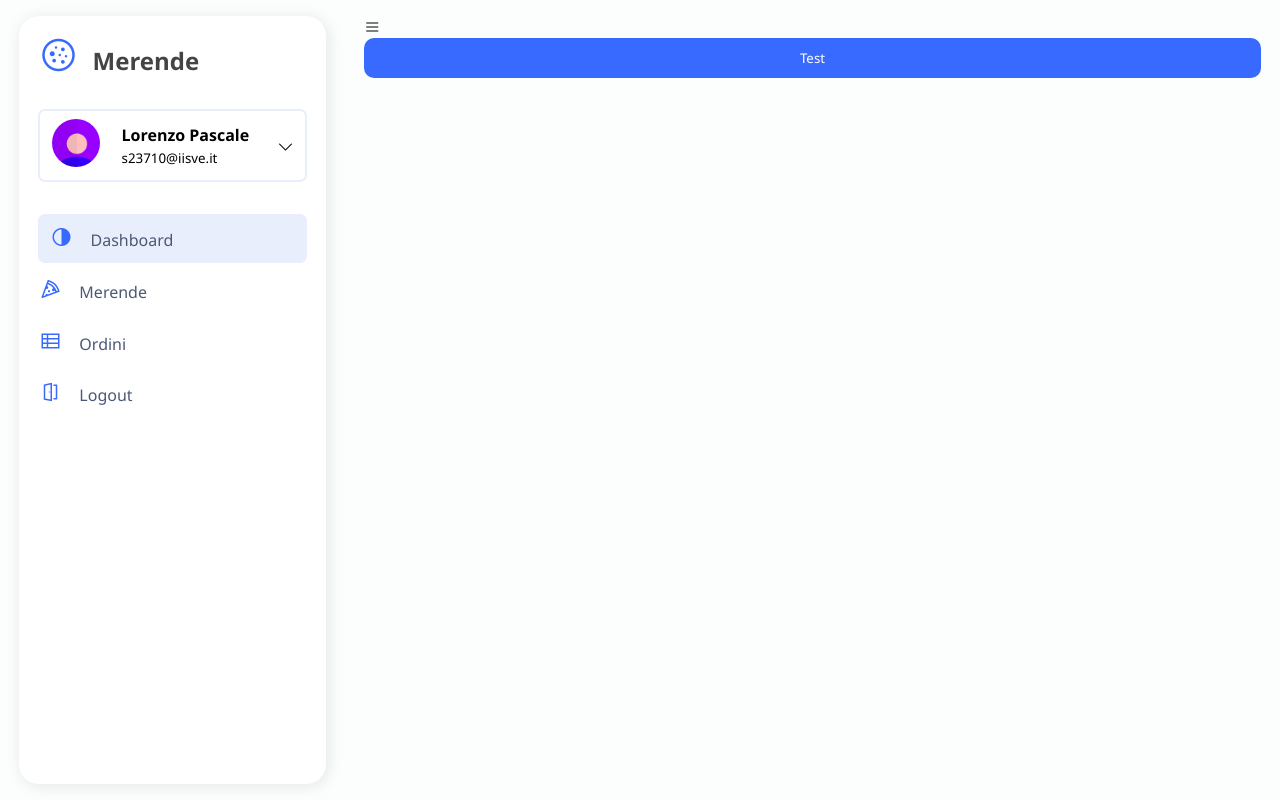
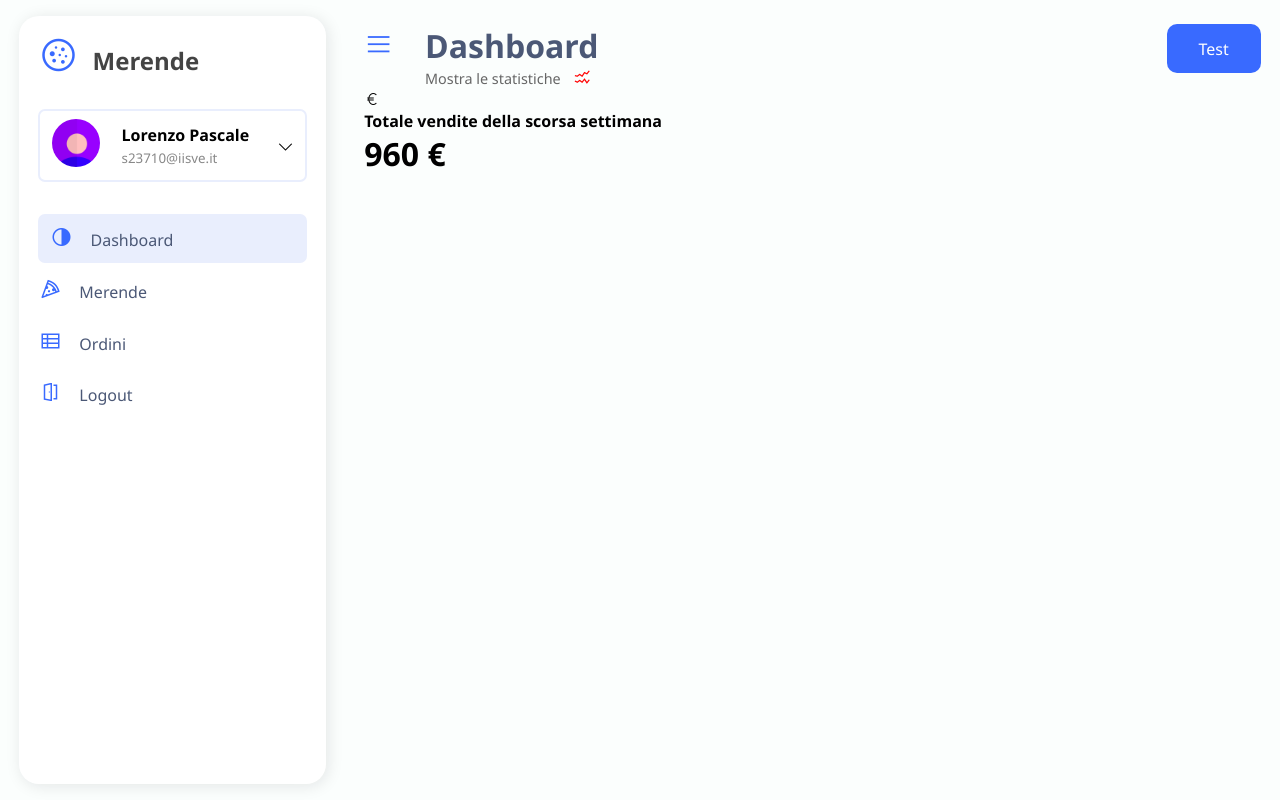
Before and after one commit to Pippopad/Merende, a website: page frontend/template/index.html in a window 1280 px wide. Drawn offline with nearby package versions, Linux system fonts and the light colour scheme.

Commit message:
Updated frontend template

```diff
--- a/frontend/template/index.html
+++ b/frontend/template/index.html
@@ -66,15 +66,32 @@
         </div>
         <div class="main-container">
             <header>
-                <div>
+                <div class="header-title-wrapper">
                     <label for="">
                         <span class="las la-bars"></span>
                     </label>
+                    <div class="header-title">
+                        <h1>Dashboard</h1>
+                        <p>Mostra le statistiche <span class="las la-chart-line"></span></p>
+                    </div>
                 </div>
                 <div class="header-action">
                     <button class="btn btn-primary btn-block">Test</button>
                 </div>
             </header>
+            <main>
+                <div class="analytics">
+                    <div class="analytic">
+                        <div class="analytic-icon">
+                            <span class="las la-euro-sign"></span>
+                        </div>
+                        <div class="analytic-info">
+                            <h4>Totale vendite della scorsa settimana</h4>
+                            <h1>960 €</h1>
+                        </div>
+                    </div>
+                </div>
+            </main>
         </div>
     </body>
 </html>
--- a/frontend/template/style.css
+++ b/frontend/template/style.css
@@ -100,6 +100,10 @@ img {
     align-items: center;
 }
 
+.sb-avatar-text small {
+    color: #888;
+}
+
 .sb-menu li {
     margin-bottom: 0.2rem;
 }
@@ -127,6 +131,14 @@ img {
     padding: 0.7rem 1rem;
     border: none;
     border-radius: 10px;
+    display: flex;
+    align-items: center;
+}
+
+.btn span {
+    font-size: 1.2rem;
+    display: inline-block;
+    margin-right: 0.7rem;
 }
 
 .btn.btn-block {
@@ -144,3 +156,44 @@ img {
     width: calc(100vw - 345px);
     padding: 1rem 1.2rem;
 }
+
+header {
+    display: flex;
+    justify-content: space-between;
+    padding-top: 0.5rem;
+}
+
+.header-title-wrapper {
+    display: flex;
+    /* align-items: center; */
+}
+
+.header-title-wrapper label {
+    display: inline-block;
+    color: var(--color-main);
+    margin-right: 2rem;
+    font-size: 1.8rem;
+}
+
+.header-title h1 {
+    color: var(--main-text);
+    font-weight: 600;
+}
+
+.header-title p {
+    color: #666;
+    font-size: 0.9rem;
+}
+
+.header-title p span {
+
+    color: #f00;
+    font-size: 1.2rem;
+    display: inline-block;
+    margin-left: 0.5rem;
+}
+
+.header-action button {
+    padding: 0.85rem 2rem;
+    font-size: 1rem;
+}
```
